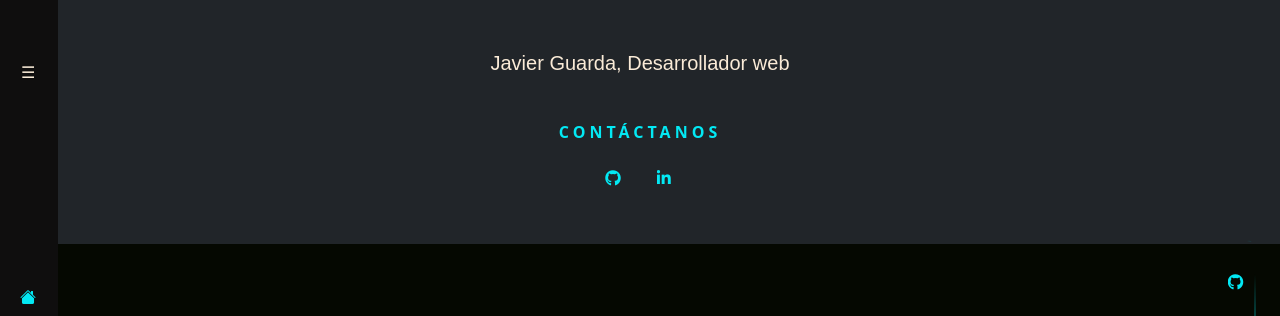
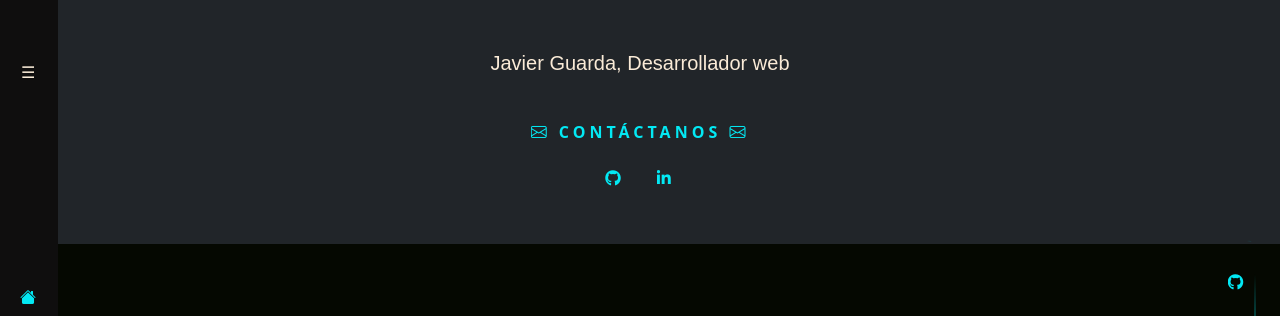
Before and after one commit to wardazeroth/portfolio, a Django app: template templates/base.html in a window 1280 px wide. Shown: the top 316 px of the page. Run offline with Django 3.2, Linux system fonts and the light colour scheme; the template is opened without the code that fills it, so the values that code supplies are empty; some libraries are stand-ins or nearby versions; some web fonts are replaced.

Commit message:
ajustes medidas mobile

```diff
--- a/static/css/style.css
+++ b/static/css/style.css
@@ -1183,6 +1183,11 @@ section h3 {
 	.en_desarrollo {
 		margin-bottom: 2rem !important;
 	}
+
+	#finalizados, #in_progress {
+	margin-top: 3rem !important;
+	scroll-margin-top: 3rem !important;
+	}
 }
 
 .animacion {
--- a/templates/base.html
+++ b/templates/base.html
@@ -115,7 +115,7 @@
                     <p>Javier Guarda, Desarrollador web</p>
                 </div>
                 <div class="d-flex-inline">
-                    <a href="{% url 'contacto' %}" style="text-decoration: none">Contáctanos</a>
+                    <a href="{% url 'contacto' %}" style="text-decoration: none"><i class="bi bi-envelope"></i>  Contáctanos  <i class="bi bi-envelope"></i></a>
                     <ul class="icons">
                         <li><a target="_blank" href="https://github.com/wardazeroth" class="fa-brands fa-github"><span class="label"></span></a></li>
                         <li><a target="_blank" href="https://www.linkedin.com/in/javier-guarda-acosta-770327323/" class="fa-brands fa-linkedin-in"><span class="label"></span></a></li>
```
